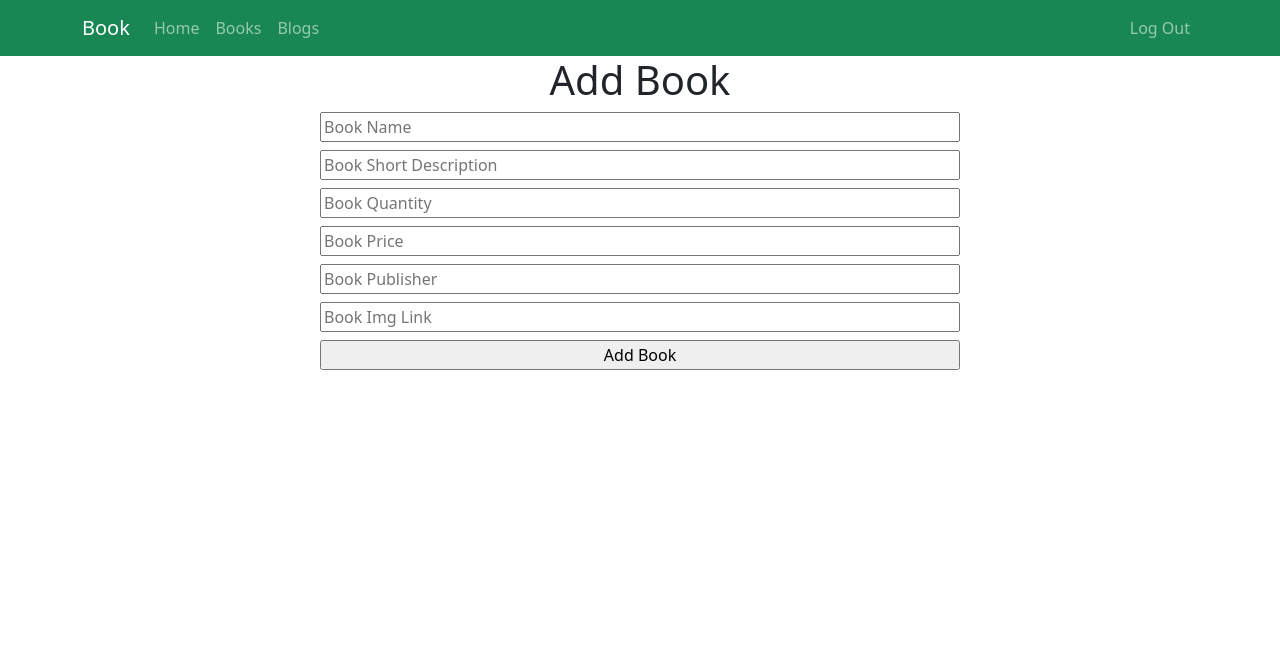
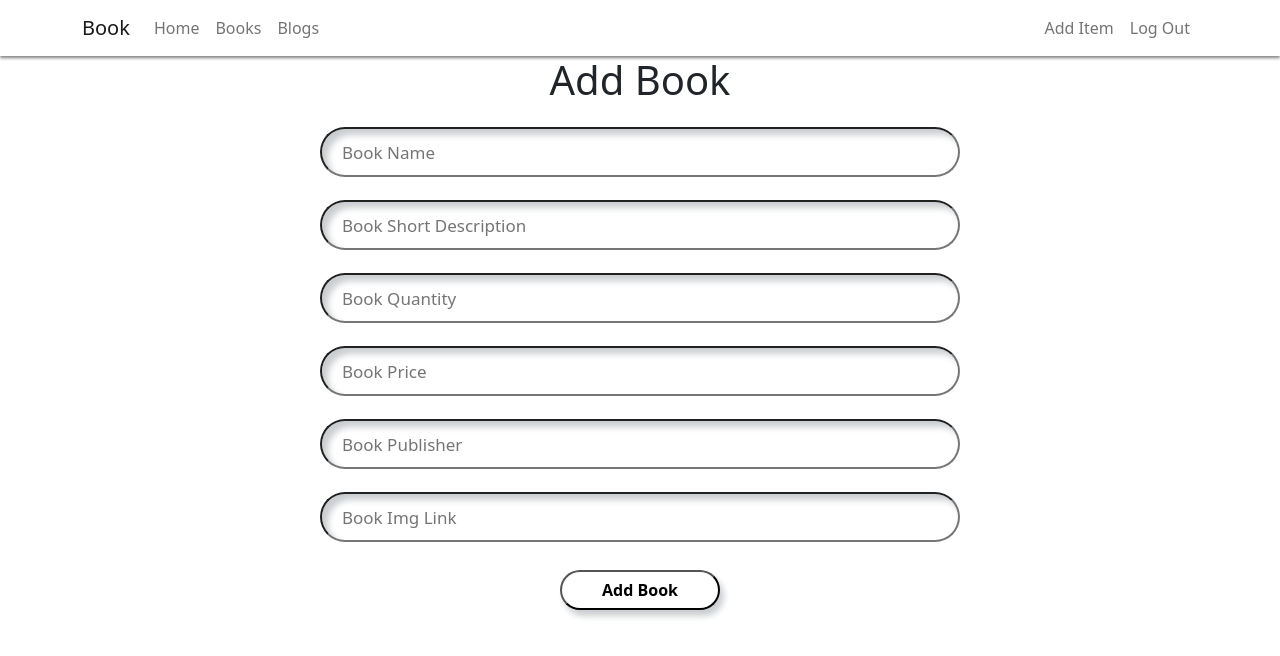
Before and after one commit to Micro-dot/warehouse-management-client-side, a React (Create React App) app: page /addNewItems in a window 1280 px wide. Shown: the top 656 px of the page. Built offline with nearby package versions, Linux system fonts and the light colour scheme; no server answers; sample sign-in values are in the browser's storage.

Commit message:
add item input field style

```diff
--- a/src/App.js
+++ b/src/App.js
@@ -7,6 +7,7 @@ import BookItemDetails from './Components/BookItemDetails/BookItemDetails';
 import AddNewItems from './Components/AddNewItems/AddNewItems';
 import SignIn from './Components/SignIn/SignIn';
 import SignUp from './Components/Signup/SignUp';
+import RequireAuth from './Components/RequireAuth/RequireAuth';
 
 function App() {
   return (
@@ -16,7 +17,7 @@ function App() {
         <Route path='/' element={<Home></Home>}></Route>
         <Route path='/home' element={<Home></Home>}></Route>
         <Route path='/books' element={<Books></Books>}></Route>
-        <Route path='/addNewItems' element={<AddNewItems></AddNewItems>}></Route>
+        <Route path='/addNewItems' element={<RequireAuth><AddNewItems></AddNewItems></RequireAuth>}></Route>
         <Route path='/items/:itemsId' element={<BookItemDetails></BookItemDetails>}></Route>
         <Route path='signin' element={<SignIn></SignIn>}></Route>
         <Route path='signup' element={<SignUp></SignUp>}></Route>
--- /dev/null
+++ b/src/Components/AddNewItems/AddNewItems.css
@@ -0,0 +1,28 @@
+form input {
+    margin: 15px 0 0 0;
+    padding: 10px;
+    padding-left: 20px;
+    height: 50px;
+    font-size: 17px;
+    border-radius: 50px;
+    box-shadow: inset 6px 6px 6px #cbced1, inset -6px -6px 6px white;
+}
+.add-book-button {
+    width: 25%;
+    margin: auto;
+    color: black;
+    margin-top: 20px;
+    background: #ffffff;
+    height: 40px;
+    border-radius: 20px;
+    cursor: pointer;
+    font-weight: 700;
+    box-shadow: 4px 6px 6px #cbced1, -2px -2px white;
+    transition: 0.5s;
+    margin-bottom: 10px;
+}
+
+.add-book-button:hover {
+    box-shadow: none;
+    background-color:aqua;
+}
--- a/src/Components/AddNewItems/AddNewItems.js
+++ b/src/Components/AddNewItems/AddNewItems.js
@@ -1,5 +1,6 @@
 import React from 'react';
 import { useForm } from "react-hook-form";
+import './AddNewItems.css';
 const AddNewItems = () => {
     const { register, handleSubmit } = useForm();
     const onSubmit = data => {
@@ -21,13 +22,14 @@ const AddNewItems = () => {
         <div className='w-50 mx-auto'>
             <h1>Add Book </h1>
             <form className='d-flex flex-column' onSubmit={handleSubmit(onSubmit)}>
+
                 <input placeholder='Book Name' className='mb-2' {...register("name")} required/>
                 <input placeholder='Book Short Description' className='mb-2' {...register("description")} required/>
                 <input placeholder='Book Quantity' className='mb-2' {...register("quantity")} required/>
                 <input placeholder='Book Price' className='mb-2' {...register("price")} required/>
                 <input placeholder='Book Publisher' className='mb-2' {...register("publisher")} required/>
                 <input placeholder='Book Img Link' className='mb-2' {...register("img")} required/>
-                <input type="submit" value="Add Book"/>
+                <button className='add-book-button' type="submit">Add Book</button>
             </form>
         </div>
     );
--- a/src/Components/Header/Header.css
+++ b/src/Components/Header/Header.css
@@ -0,0 +1,8 @@
+.nav-menu{
+    background-color: white;
+    box-shadow: 0px 2px 3px 0px rgba(0, 0, 0, 0.5);
+}
+Nav Nav.Link{
+    color: yellow;
+
+}
--- a/src/Components/Header/Header.js
+++ b/src/Components/Header/Header.js
@@ -4,7 +4,7 @@ import { Container, Nav, Navbar } from 'react-bootstrap';
 import { useAuthState } from 'react-firebase-hooks/auth';
 import { Link, useNavigate } from 'react-router-dom';
 import auth from '../../firebase.init';
-
+import './Header.css';
 const Header = () => {
     const [user] = useAuthState(auth);
     const navigate = useNavigate();
@@ -13,7 +13,7 @@ const Header = () => {
         navigate('/signin');
     }
     return (
-        <Navbar collapseOnSelect expand="lg" bg="success" variant="dark" >
+        <Navbar collapseOnSelect expand="lg" className='nav-menu' >
             <Container>
                 <Navbar.Brand>Book</Navbar.Brand>
                 <Navbar.Toggle aria-controls="responsive-navbar-nav" />
@@ -24,9 +24,14 @@ const Header = () => {
                         <Nav.Link as={Link} to="blogs">Blogs</Nav.Link>
                     </Nav>
                     <Nav>
-                        {user ? <Nav.Link onClick={handleLogOut}>Log Out</Nav.Link> :
+                        {user ?
                             <>
                                 <Nav.Link as={Link} to="addNewItems">Add Item</Nav.Link>
+                                <Nav.Link onClick={handleLogOut}>Log Out</Nav.Link>
+                            </>
+                            :
+                            <>
+
                                 <Nav.Link as={Link} to="signin">Login In</Nav.Link>
                                 <Nav.Link as={Link} to="signup">Sign Up</Nav.Link>
                             </>
--- /dev/null
+++ b/src/Components/RequireAuth/RequireAuth.js
@@ -0,0 +1,19 @@
+import React from 'react';
+import { useAuthState } from 'react-firebase-hooks/auth';
+import { Navigate, useLocation } from 'react-router-dom';
+import auth from '../../firebase.init'
+import Loading from '../Loading/Loading';
+
+const RequireAuth = ({ children }) => {
+    const [user,loading] = useAuthState(auth);
+    const location = useLocation();
+    if (loading) {
+        return <Loading></Loading>
+    }
+    if (!user) {
+        return <Navigate to="/signin" state={{ from: location }} replace />;
+    }
+    return children;
+};
+
+export default RequireAuth
```
